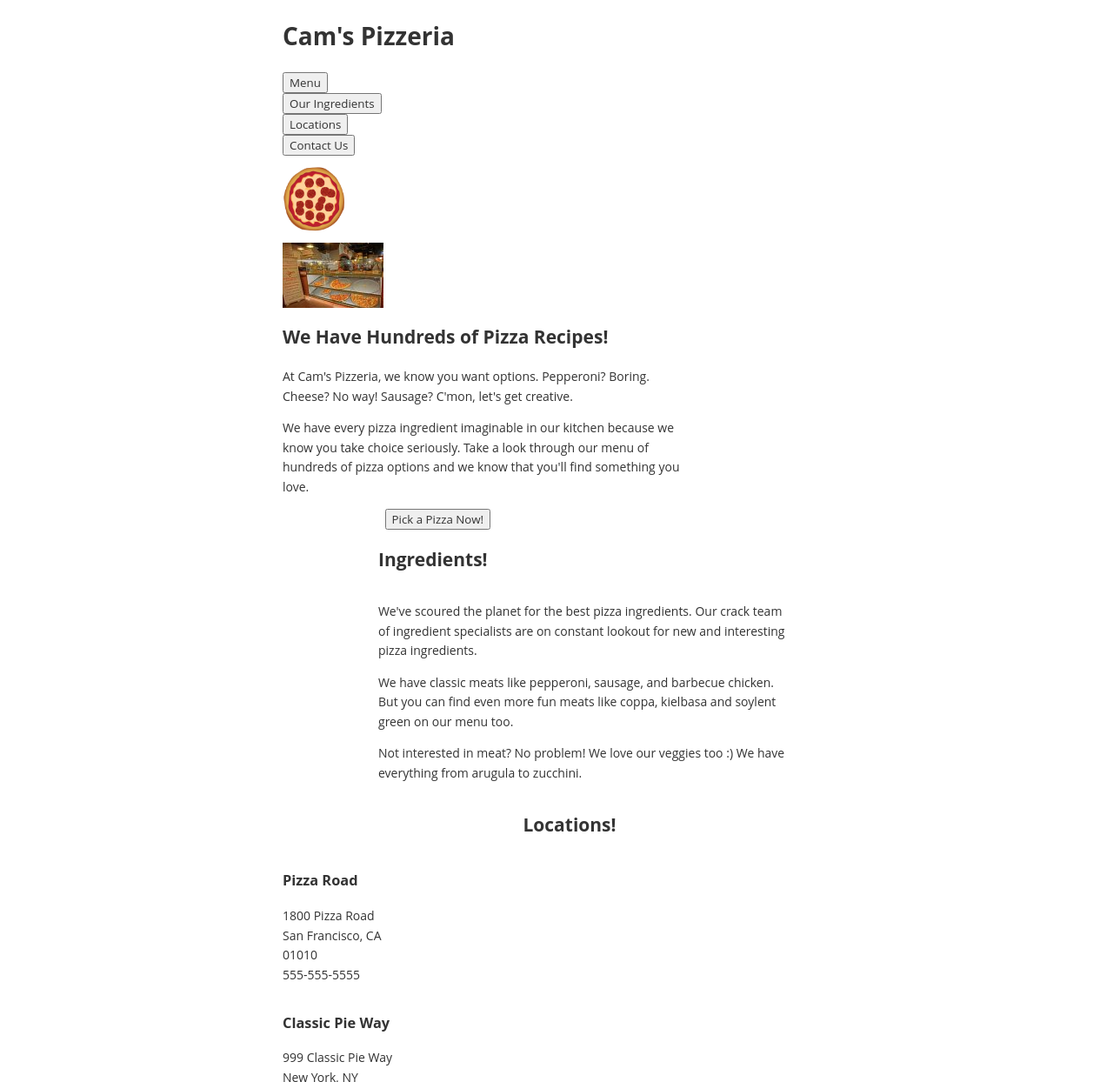
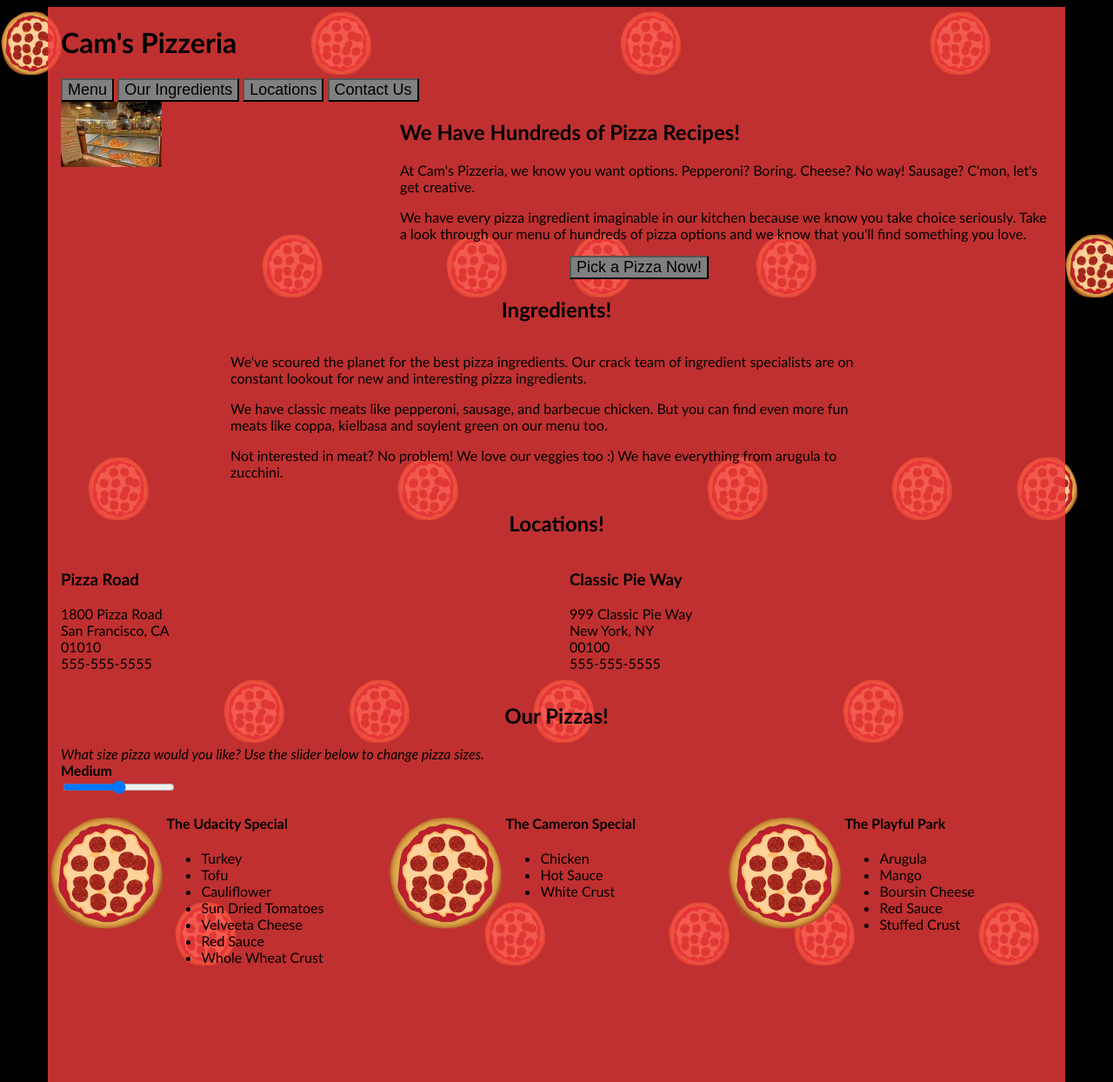
Before and after one commit to ajawsm/Udacity-Optimization, a plain HTML site: page views/pizza.html in a window 1280 px wide. Shown: the top 1244 px of the page at 87% size. Drawn offline with Linux system fonts and the light colour scheme.

Commit message:
fixed broken code

```diff
--- a/views/css/style.css
+++ b/views/css/style.css
@@ -1,27 +1,51 @@
-html{font-size:100%;overflow-y:scroll;-webkit-tap-highlight-color:rgba(0,0,0,0);-ms-text-size-adjust:100%;-webkit-text-size-adjust:none;}
-body{margin:0;font-size:14px;line-height:1.61;font-weight:400;}
-body, button, input, select, textarea{font-family:'Open Sans', sans-serif;color:#333;}
-a{color:#12C;}
-a:visited{color:#61C;}
-a:focus{outline:thin dotted;}
-a:hover, a:active{color:#c00;outline:0;}
-b, strong{font-weight:bold;}
-pre, code{font-family:monospace, monospace;font-size:1em;}
-ul, ol{margin:1em 0;padding:0 0 0 20px;}
-img{border:0;max-width:100%;}
-body{background:#fff;}
-header, footer, .container{max-width:45em;margin:0 auto;}
-header{padding:0 0.5em;color:#C90B0B;}
-header img{border-radius:40px;float:left;}
-header p{font-size:1.5em;font-weight:bold;padding-left:4em;}
-header p span{font-size:0.8em;font-weight:normal;}
-.hero{padding:2em;background-color:#f8f8f8;font-size:1.2em;border-bottom:1px solid #ccc;border-top:1px solid #ccc;}
-.content{padding:1em 1em;}
-.content li{list-style-type:none;font-size:1.1em;}
-li img{float:left;padding-right:1em;}
-li p{font-size:0.9em;font-style:italic;}
-footer{padding:0 0.5em;border-top:1px solid #ccc;}
-footer span{float:right;font-style:italic;}
-@media only screen and (max-width:480px){body{font-size:12px;}
-header p{padding-left:4.5em;}
+/** {
+  outline: 1px solid red !important;
+}*/
+* {
+  -webkit-box-sizing: border-box;
+  -moz-box-sizing: border-box;
+  -box-sizing: border-box;
 }
+
+body {
+  font-family: "Trebuchet MS", Helvetica, sans-serif;
+  background: black;
+}
+
+input {
+  background: grey;
+  font-size: 18px;
+}
+
+form {
+  display: inline-block;
+}
+
+.centered {
+  text-align: center;
+}
+
+#pizzaSize {
+  font-weight: 800;
+}
+
+.mover {
+  position: fixed;
+  width: 256px;
+  z-index: -1;
+}
+
+.randomPizzaContainer {
+  float: left;
+  display: flex;
+}
+
+.randomPizzaContainer:after {
+  content: "";
+  display: table;
+  clear:both;
+}
+
+ .container {
+  background-color: rgba(240, 60, 60, 0.8);
+}
--- a/views/js/main.js
+++ b/views/js/main.js
@@ -385,6 +385,9 @@ var pizzaElementGenerator = function(i) {
 
   pizzaDescriptionContainer.style.width="65%";
 
+
+
+
   pizzaName = document.createElement("h4");
   pizzaName.innerHTML = randomName();
 
@@ -392,13 +395,12 @@ var pizzaElementGenerator = function(i) {
   ul = document.createElement("ul");
   ul.innerHTML = makeRandomPizza();
 
-  requestAnimationFrame(function(){       // added requestAnimationFrame
   pizzaImageContainer.appendChild(pizzaImage);
   pizzaContainer.appendChild(pizzaImageContainer);
   pizzaDescriptionContainer.appendChild(pizzaName);
   pizzaDescriptionContainer.appendChild(ul);
   pizzaContainer.appendChild(pizzaDescriptionContainer);
-});
+
   return pizzaContainer;
 };
 
@@ -491,15 +493,19 @@ function logAverageFrame(times) {   // times is the array of User Timing measure
 // https://www.igvita.com/slides/2012/devtools-tips-and-tricks/jank-demo.html
 
 // Moves the sliding background pizzas based on scroll position
-function updatePositions() {
-  frame++;
-  window.performance.mark("mark_start_frame");
 
-  var items = document.querySelectorAll('.mover');
-  for (var i = 0; i < items.length; i++) {
-    var phase = Math.sin((document.body.scrollTop / 1250) + (i % 5));
-    items[i].style.left = items[i].basicLeft + 100 * phase + 'px';
-  }
+  function updatePositions() {
+    frame++;
+    window.performance.mark("mark_start_frame");
+    var lastY = 0;
+    var frameHeight = 1250;
+    var phase = Math.sin(lastY + window.scrollY / frameHeight);
+
+    var items = document.querySelectorAll('.mover');
+    for (var i = 0; i < items.length; i++) {
+      var phaseMod = phase + (i % 5);
+      items[i].style.left = items[i].basicLeft + 100 * phaseMod + 'px';
+    }
 
   // User Timing API to the rescue again. Seriously, it's worth learning.
   // Super easy to create custom metrics.
@@ -518,17 +524,22 @@ window.addEventListener('scroll', updatePositions);
 document.addEventListener('DOMContentLoaded', function() {
   var cols = 8;
   var s = 256;
+  var className = 'mover';
+  var src = "images/pizza.png";
+  var pizzaHeight = "100px";
+  var pizzaWidth = "73.333px";
+
   for (var i = 0; i < 200; i++) {
     var elem = document.createElement('img');
-    elem.className = 'mover';
-    elem.src = "images/pizza.png";
-    elem.style.height = "100px";
-    elem.style.width = "73.333px";
+    elem.className = className;
+    elem.src = src;
+    elem.style.height = pizzaHeight;
+    elem.style.width = pizzaWidth;
     elem.basicLeft = (i % cols) * s;
     elem.style.top = (Math.floor(i / cols) * s) + 'px';
+    document.querySelector("#movingPizzas1").appendChild(elem);
   }
-  requestAnimationFrame(function(){               // added requestAnimationFrame
-  document.querySelector("#movingPizzas1").appendChild(elem);
-  });
+
   updatePositions();
+
 });
```
Also changed, not shown: 1 other file.
